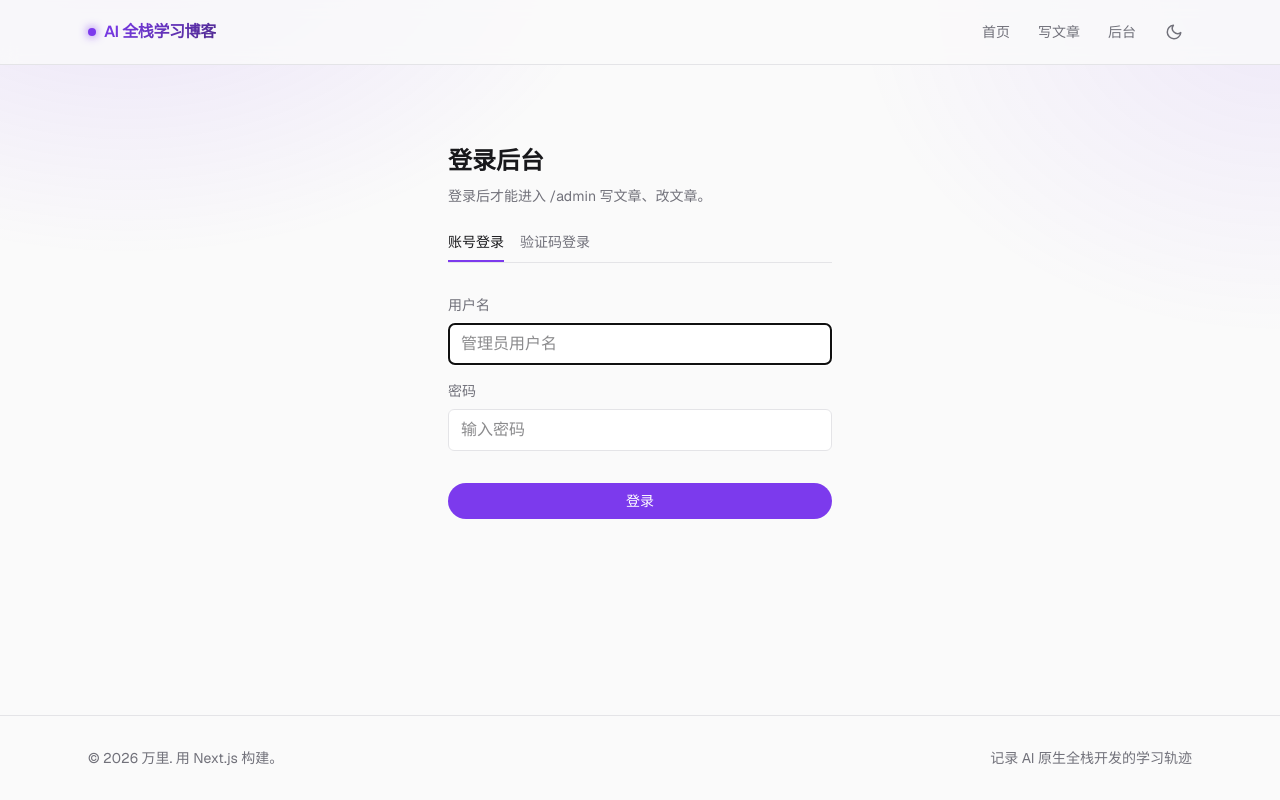
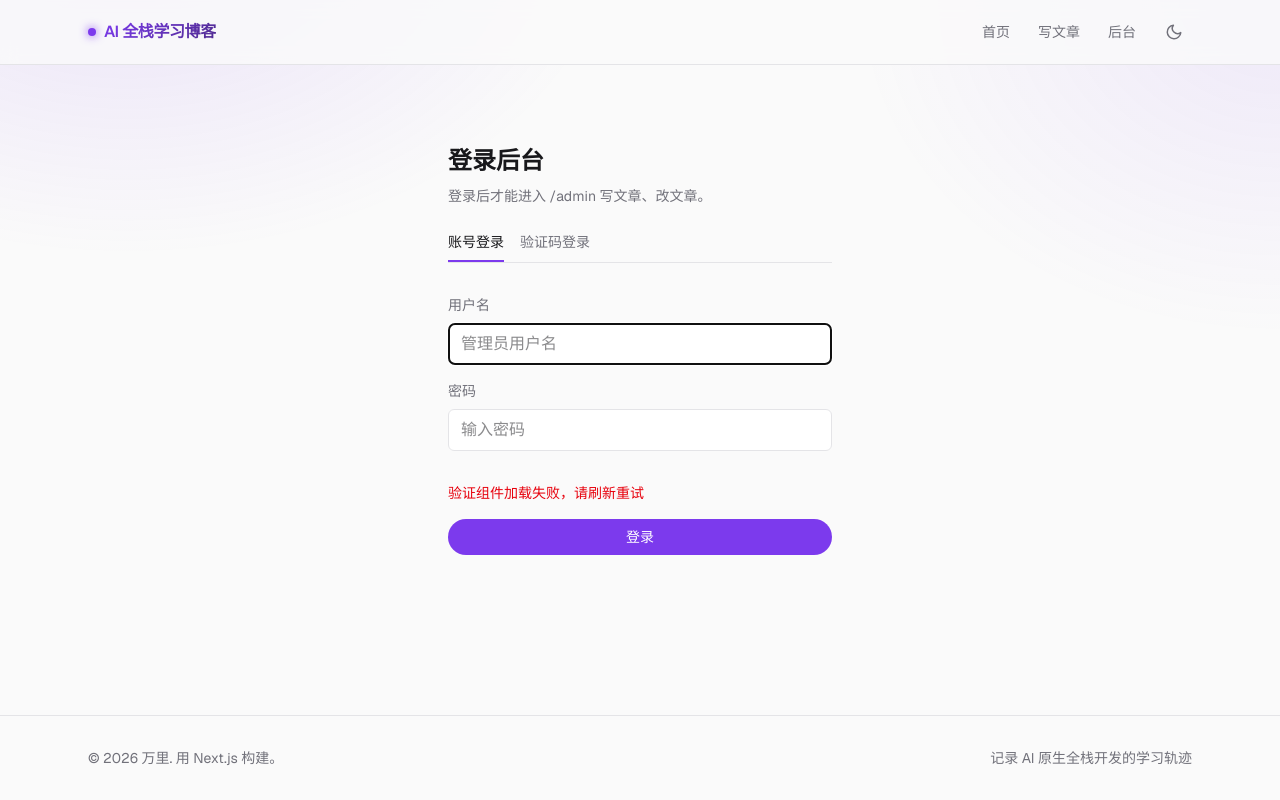
Before and after one commit to TLYMW97/ai-fullstack-learning, a Next.js app: page /login in a window 1280 px wide. Built offline with nearby package versions, Linux system fonts and the light colour scheme; no server answers.

Commit message:
fix: 极验滑块不显示（product 误用 bind，appendTo 无效）
- 改 product: float（官方默认，appendTo 有效，点击按钮弹出验证）

- 加 onError 回调 + 错误提示，加载失败不再静默

```diff
--- a/app/login/_components/GeetestCaptcha.tsx
+++ b/app/login/_components/GeetestCaptcha.tsx
@@ -6,8 +6,10 @@ import { useEffect, useState } from "react";
 // 把四个参数（lot_number / captcha_output / pass_token / gen_time）写成 hidden input，
 // 随外层 <form action={login}> 一起提交给后端做二次校验。
 //
-// captcha_id 是公开值（前端要用），由服务端组件从 .env 读出后作为 prop 传入，
-// 不在这里硬编码，保证单一来源。
+// captcha_id 是公开值（前端要用），由服务端组件从 .env 读出后作为 prop 传入。
+//
+// 注意：product 用 "float"（官方默认）。之前误用 "bind"，而 bind 模式下 appendTo 无效、
+// 必须手动调 showCaptcha()，导致验证按钮根本不渲染（滑块出不来）。
 type ValidateResult = {
   lot_number: string;
   captcha_output: string;
@@ -17,6 +19,7 @@ type ValidateResult = {
 
 export function GeetestCaptcha({ captchaId }: { captchaId: string }) {
   const [result, setResult] = useState<ValidateResult | null>(null);
+  const [error, setError] = useState<string | null>(null);
 
   useEffect(() => {
     const script = document.createElement("script");
@@ -24,17 +27,24 @@ export function GeetestCaptcha({ captchaId }: { captchaId: string }) {
     script.async = true;
     script.onload = () => {
       const init = (window as unknown as { initGeetest4?: unknown }).initGeetest4;
-      if (typeof init !== "function") return;
+      if (typeof init !== "function") {
+        setError("验证组件加载失败，请刷新重试");
+        return;
+      }
       (init as (cfg: object, cb: (c: CaptchaHandle) => void) => void)(
-        { captchaId, product: "bind" },
+        { captchaId, product: "float" },
         (captcha: CaptchaHandle) => {
           captcha.appendTo("#geetest-captcha");
           captcha.onSuccess(() => {
             setResult(captcha.getValidate());
           });
+          captcha.onError(() => {
+            setError("验证码加载失败，请刷新重试");
+          });
         },
       );
     };
+    script.onerror = () => setError("验证组件加载失败，请刷新重试");
     document.body.appendChild(script);
     return () => {
       script.remove();
@@ -44,6 +54,7 @@ export function GeetestCaptcha({ captchaId }: { captchaId: string }) {
   return (
     <>
       <div id="geetest-captcha" />
+      {error && <p className="text-sm text-red-600">{error}</p>}
       {result && (
         <>
           <input type="hidden" name="lot_number" value={result.lot_number} />
@@ -60,5 +71,6 @@ export function GeetestCaptcha({ captchaId }: { captchaId: string }) {
 type CaptchaHandle = {
   appendTo: (selector: string) => void;
   onSuccess: (cb: () => void) => void;
+  onError: (cb: () => void) => void;
   getValidate: () => ValidateResult;
 };
```
Also changed, not shown: 1 other file (tests, documents, lock files or other folders).
